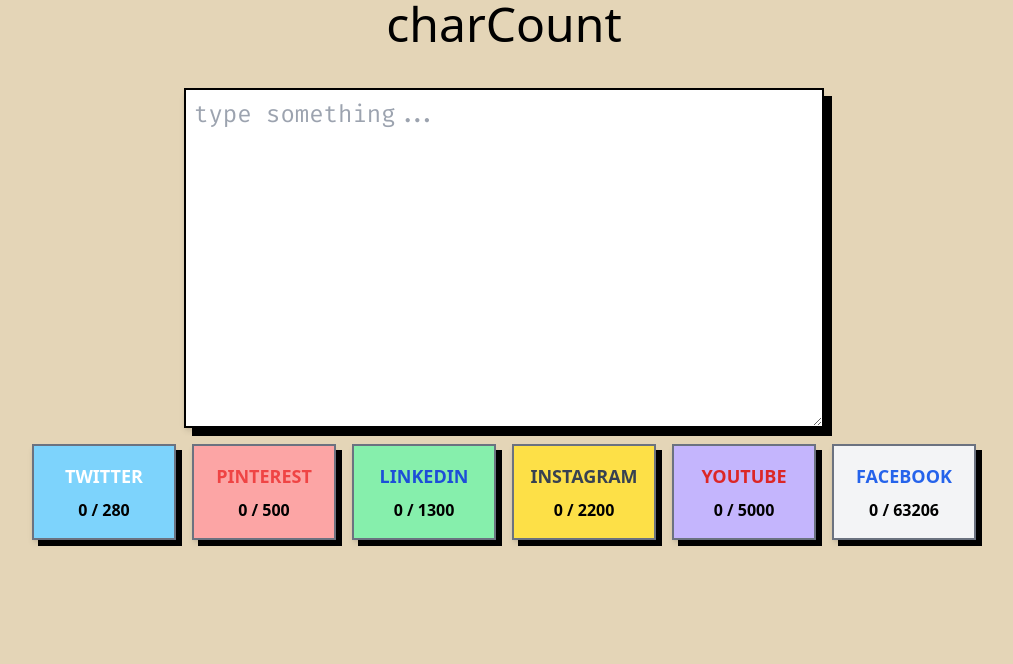
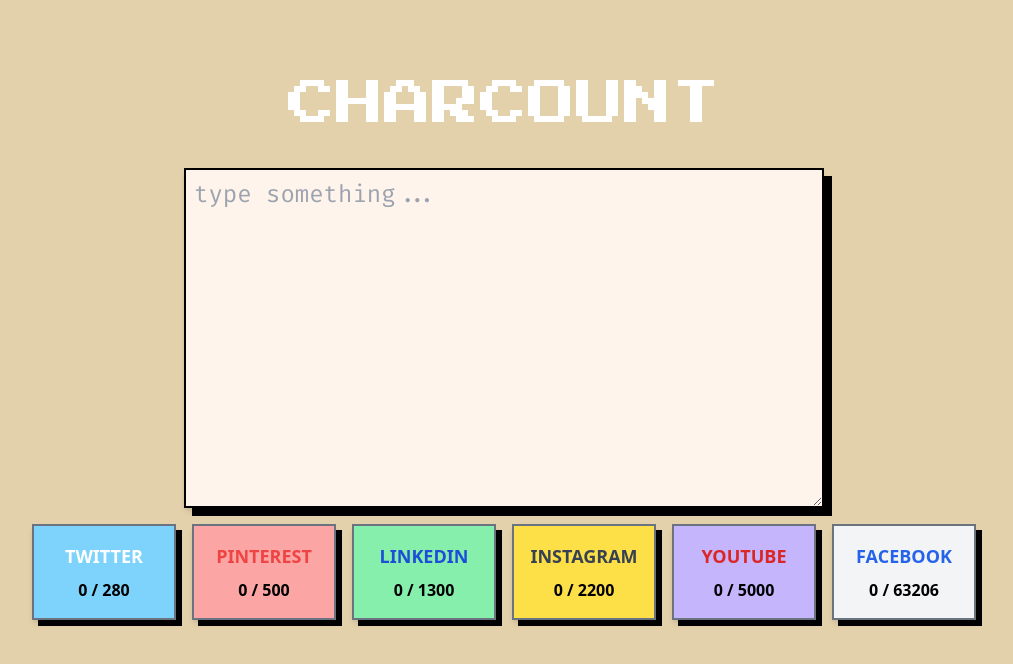
Before and after one commit to Bytemari/char-count, a Next.js app: page / in a window 1280 px wide. Shown: the top 664 px of the page, without its empty margins (136-1149 px from the left). Built offline with nearby package versions, Linux system fonts and the light colour scheme.

Commit message:
Bg color & font changed

```diff
--- /dev/null
+++ b/src/app/components/h1.tsx
@@ -0,0 +1,16 @@
+import { Press_Start_2P } from "next/font/google";
+
+const pressStart = Press_Start_2P({
+  subsets: ["latin"],
+  weight: "400", // Specify the weight explicitly
+});
+
+export default function H1() {
+  return (
+    <h1
+      className={`text-center text-5xl text-white mt-20 ${pressStart.className}`}
+    >
+      CHARCOUNT
+    </h1>
+  );
+}
--- a/src/app/components/textarea.tsx
+++ b/src/app/components/textarea.tsx
@@ -16,7 +16,7 @@ export default function TextareaStyleDefault({
         }}
         rows={10}
         placeholder="type something..."
-        className={`p-2 w-full border-2 block border-black relative shadow-md transition focus:outline-none focus:shadow-xs text-2xl ${firaCode.className}`}
+        className={`bg-customPale p-2 w-full border-2 block border-black relative shadow-md transition focus:outline-none focus:shadow-xs text-2xl ${firaCode.className}`}
       />
     </div>
   );
--- a/src/app/page.tsx
+++ b/src/app/page.tsx
@@ -3,9 +3,7 @@
 import { useState } from "react";
 import SocialMediaCards from "./components/social-media-cards";
 import TextareaStyleDefault from "./components/textarea";
-import { Fira_Code } from "next/font/google";
-
-const firaCode = Fira_Code({ subsets: ["latin"] });
+import H1 from "./components/h1";
 export default function Home() {
   const [charCount, setCharCount] = useState(0);
 
@@ -15,9 +13,9 @@ export default function Home() {
 
   return (
     <div>
-      <h1 className={`text-center text-5xl mt-20${firaCode.className}`}>
-        charCount
-      </h1>
+      <div>
+        <H1 />
+      </div>
       <div className="flex justify-center mt-10">
         <TextareaStyleDefault handleCharCount={handleCharCount} />
       </div>
--- a/tailwind.config.ts
+++ b/tailwind.config.ts
@@ -18,7 +18,8 @@ export default {
         customYellow: "#fde047",
         customGreen: "#86efac",
         customViolet: "#c4b5fd",
-        customBeige: "#e4d5b7",
+        customBeige: "#E3D1AB",
+        customPale: "#fff4eb",
       },
     },
   },
```
